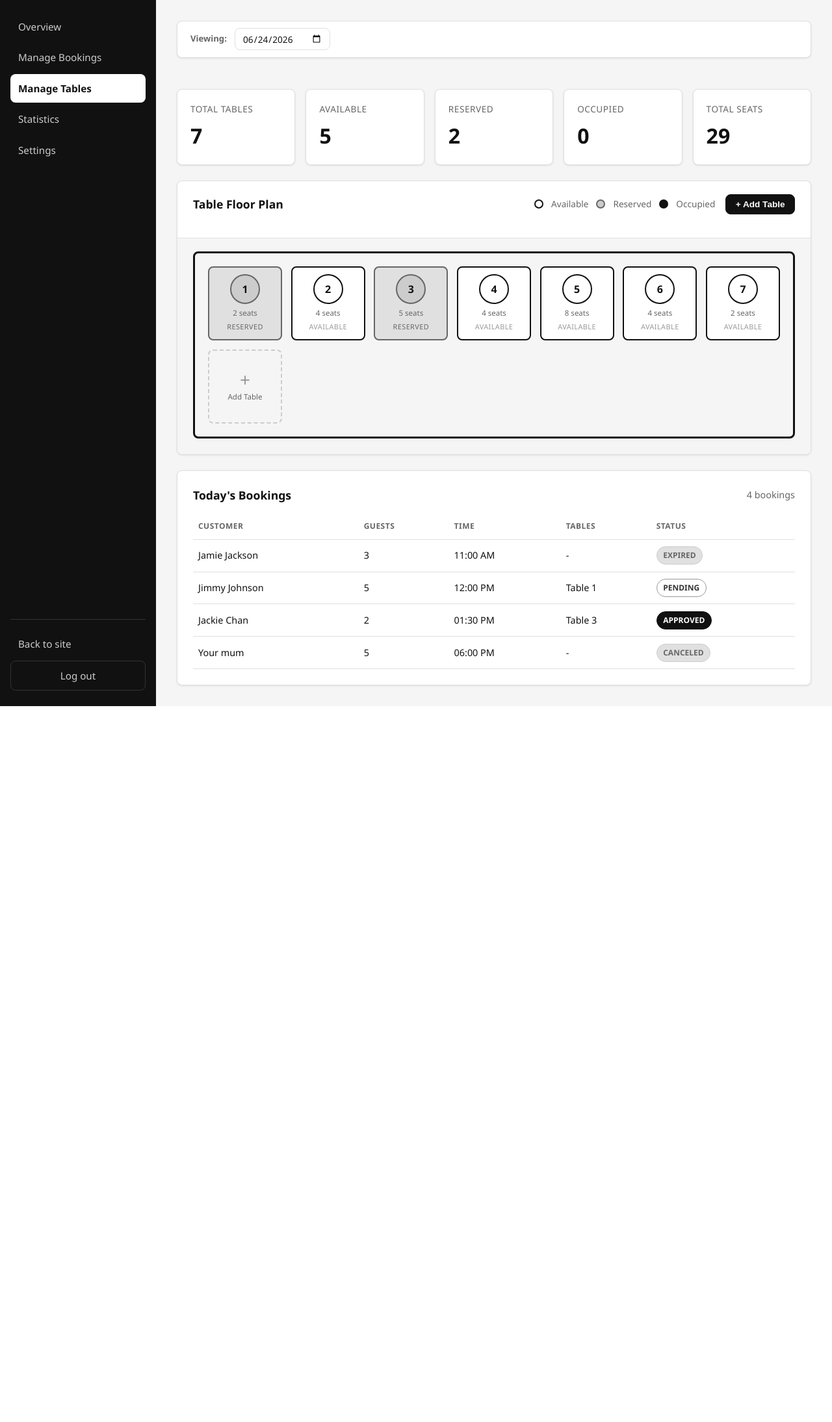
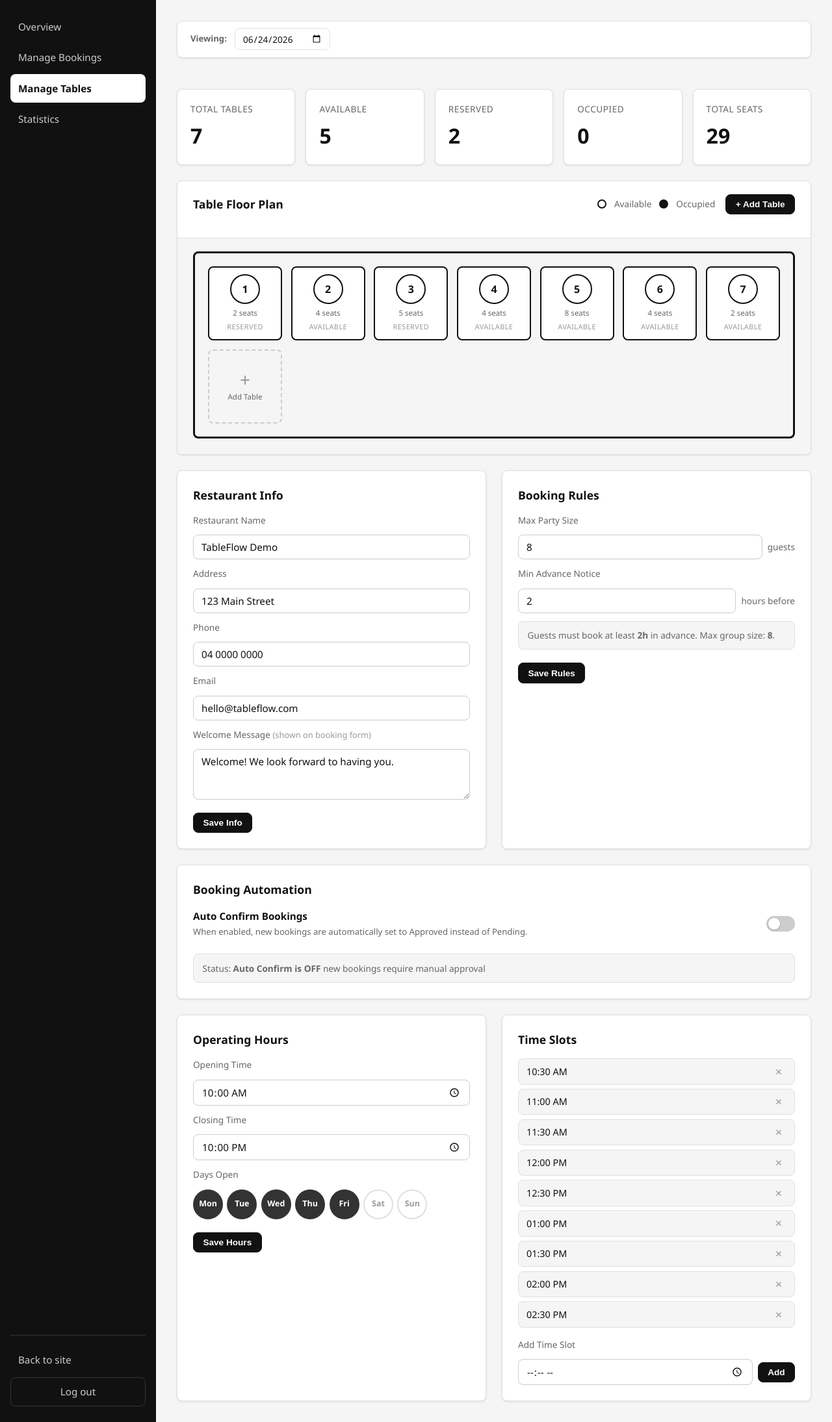
Before and after one commit to CK-UBacc/203.2-Restaurant-Booking-System, a Flask app: page /dashboard/tables in a window 1280 px wide. Shown: the part 104-2293 px from the top of the page at 65% size. Before the commit the page ends 1191 px from the top, so only its background shows below. Run offline with Flask 3, Linux system fonts and the light colour scheme; the visitor is signed in with stand-in values (Sample User, id 1).

Commit message:
24/6/2026
- Merger Settings and Manage Tables

```diff
--- a/app.py
+++ b/app.py
@@ -2,6 +2,7 @@ from flask import Flask, render_template, redirect, url_for, request, flash, ses
 from flask_sqlalchemy import SQLAlchemy
 from sqlalchemy import func
 from flask_mail import Mail, Message
+from wtformsTesting import TestBookingForm
 # import os # not currently being used?
 import datetime
 import calendar as cal_module
@@ -515,13 +516,14 @@ def dashboardBookingsEdit(id):
         flash("Failed to update booking.", "error")
     return redirect(url_for("dashboardBookings"))
 
-@app.route("/dashboard/tables", methods=["GET"])
+@app.route("/dashboard/tables", methods=["GET", "POST"])
 def dashboardTables():
 
     if not session.get("logged_in"):
         return redirect(url_for("loginpage"))
     '''
     Route to the manage tables page of the dashboard.
+    Also handles settings POST requests (merged from dashboardSettings).
 
     Args:
     None
@@ -529,6 +531,45 @@ def dashboardTables():
     Returns:
     render_template: template for the manage tables page with all tables.
     '''
+    settings = RestaurantSettings.query.first()
+    if not settings:
+        settings = RestaurantSettings()
+        database.session.add(settings)
+        database.session.commit()
+
+    if request.method == "POST":
+        section = request.form.get("section", "")
+        try:
+            if section == "info":
+                settings.restaurant_name = request.form.get("restaurant_name", "").strip() or settings.restaurant_name
+                settings.address         = request.form.get("address",   "").strip() or None
+                settings.phone           = request.form.get("phone",     "").strip() or None
+                settings.email           = request.form.get("email",     "").strip() or None
+                settings.description     = request.form.get("description","").strip() or None
+
+            elif section == "rules":
+                settings.max_party_size    = int(request.form.get("max_party_size",    settings.max_party_size))
+                settings.min_advance_hours = int(request.form.get("min_advance_hours", settings.min_advance_hours))
+
+            elif section == "hours":
+                settings.open_time  = datetime.time.fromisoformat(request.form.get("open_time",  "10:00"))
+                settings.close_time = datetime.time.fromisoformat(request.form.get("close_time", "22:00"))
+                days = ""
+                for d in ["mon","tue","wed","thu","fri","sat","sun"]:
+                    days += "1" if request.form.get(d) else "0"
+                settings.days_open = days
+
+            elif section == "booking_automation":
+                settings.auto_confirm = request.form.get("auto_confirm") == "1"
+
+            database.session.commit()
+            flash("Settings saved.", "success")
+        except Exception as e:
+            print(f"ERROR! {str(e)}")
+            flash("Failed to save settings.", "error")
+
+        return redirect(url_for("dashboardTables"))
+
     tables = Table.query.all()
     today = datetime.date.today()
 
@@ -566,6 +607,8 @@ def dashboardTables():
     reserved_count  = sum(1 for s in table_statuses.values() if s == 'RESERVED')
     occupied_count  = sum(1 for s in table_statuses.values() if s == 'OCCUPIED')
 
+    timeSlots = TimeSlot.query.order_by(TimeSlot.slot).all()
+
     return render_template(
         "dashboardTables.html",
         tables=tables,
@@ -577,6 +620,8 @@ def dashboardTables():
         available_count=available_count,
         reserved_count=reserved_count,
         occupied_count=occupied_count,
+        settings=settings,
+        timeSlots=timeSlots,
         active="tables"
     )
 
@@ -721,63 +766,6 @@ def dashboardStatistics():
         active="statistics"
     )
 
-@app.route("/dashboard/statistics", methods=["GET"])
-def dashboardStatistics():
-    bookings = Booking.query.all()
-
-    status_counts = {"PENDING": 0, "APPROVED": 0, "CANCELED": 0, "EXPIRED": 0}
-    for b in bookings:
-        s = b.status.upper()
-        if s in status_counts:
-            status_counts[s] += 1
-
-    monthly_raw = {}
-    for b in bookings:
-        key = b.date.strftime("%b %Y")
-        monthly_raw[key] = monthly_raw.get(key, 0) + 1
-
-    monthly = [
-        {"label": k, "count": v}
-        for k, v in sorted(monthly_raw.items(), key=lambda x: datetime.datetime.strptime(x[0], "%b %Y"))
-    ]
-
-    approved_guests = sum(b.guestCount for b in bookings if b.status.upper() == "APPROVED")
-    max_monthly = max((m["count"] for m in monthly), default=0)
-    max_status = max(status_counts.values(), default=0)
-
-    return render_template(
-        "dashboardStatistics.html",
-        bookings=bookings,
-        status_counts=status_counts,
-        monthly=monthly,
-        approved_guests=approved_guests,
-        max_monthly=max_monthly,
-        max_status=max_status,
-        active="statistics"
-    )
-
-
-@app.route("/dashboard/settings")
-def dashboardSettings():
-
-    if not session.get("logged_in"):
-        return redirect(url_for("loginpage"))
-
-    return render_template(
-        "dashboardSettings.html",
-        settings=None,
-        timeSlots=[],
-        active="settings"
-    )
-
-@app.route("/dashboard/settings/timeslots/add", methods=["POST"])
-def dashboardTimeSlotAdd():
-    return redirect(url_for("dashboardSettings"))
-
-
-@app.route("/dashboard/settings/timeslots/delete", methods=["POST"])
-def dashboardTimeSlotDelete():
-    return redirect(url_for("dashboardSettings"))
 
 @app.route("/dummyData", methods=["GET"])
 def dummyData():
@@ -870,45 +858,8 @@ def dummyTablesUpdate():
 #-------------------------------------------------------------------------------------------------------
 @app.route("/dashboard/settings", methods=["GET", "POST"])
 def dashboardSettings():
-    settings = RestaurantSettings.query.first()
-    if not settings: # create default row if missing
-        settings = RestaurantSettings()
-        database.session.add(settings)
-        database.session.commit()
-
-    if request.method == "POST":
-        section = request.form.get("section", "")
-        try:
-            if section == "info":
-                settings.restaurant_name = request.form.get("restaurant_name", "").strip() or settings.restaurant_name
-                settings.address         = request.form.get("address",   "").strip() or None
-                settings.phone           = request.form.get("phone",     "").strip() or None
-                settings.email           = request.form.get("email",     "").strip() or None
-                settings.description     = request.form.get("description","").strip() or None
-
-            elif section == "rules":
-                settings.max_party_size    = int(request.form.get("max_party_size",    settings.max_party_size))
-                settings.min_advance_hours = int(request.form.get("min_advance_hours", settings.min_advance_hours))
-
-            elif section == "hours":
-                settings.open_time  = datetime.time.fromisoformat(request.form.get("open_time",  "10:00"))
-                settings.close_time = datetime.time.fromisoformat(request.form.get("close_time", "22:00"))
-                days = ""
-                for d in ["mon","tue","wed","thu","fri","sat","sun"]:
-                    days += "1" if request.form.get(d) else "0"
-                settings.days_open = days
-
-            elif section == "booking_automation":
-                settings.auto_confirm = request.form.get("auto_confirm") == "1"
-
-            database.session.commit()
-            flash("Settings saved.", "success")
-        except Exception as e:
-            print(f"ERROR! {str(e)}")
-            flash("Failed to save settings.", "error")
-
-    timeSlots = TimeSlot.query.order_by(TimeSlot.slot).all()
-    return render_template("dashboardSettings.html", settings=settings, timeSlots=timeSlots, active="settings")
+    # Settings page merged into Manage Tables
+    return redirect(url_for("dashboardTables"))
 
 
 @app.route("/dashboard/settings/timeslots/add", methods=["POST"])
@@ -925,7 +876,7 @@ def dashboardTimeSlotAdd():
     except Exception as e:
         print(f"ERROR! {str(e)}")
         flash("Invalid time format.", "error")
-    return redirect(url_for("dashboardSettings"))
+    return redirect(url_for("dashboardTables"))
 
 
 @app.route("/dashboard/settings/timeslots/delete", methods=["POST"])
@@ -941,7 +892,7 @@ def dashboardTimeSlotDelete():
     except Exception as e:
         print(f"ERROR! {str(e)}")
         flash("Failed to remove time slot.", "error")
-    return redirect(url_for("dashboardSettings"))
+    return redirect(url_for("dashboardTables"))
 
 
 #-------------------------------------------------------------------------------------------------------
--- a/static/style.css
+++ b/static/style.css
@@ -1416,23 +1416,6 @@ body.login-page {
     text-align: center;
 }
 
-/* Reserved state has an advance booking */
-.floor-box-reserved {
-    background-color: var(--color-gray-200);
-    border-color: var(--color-gray-500);
-}
-
-.floor-box-reserved .floor-box-circle {
-    background-color: var(--color-gray-300);
-    border-color: var(--color-gray-500);
-    color: var(--color-black);
-}
-
-.floor-box-reserved .floor-box-seats,
-.floor-box-reserved .floor-box-status {
-    color: var(--color-gray-500);
-}
-
 /* Occupied state physically in use walk-in */
 .floor-box-occupied {
     background-color: var(--color-black);
@@ -1489,7 +1472,6 @@ body.login-page {
 }
 
 .legend-available { background-color: var(--color-white); }
-.legend-reserved  { background-color: var(--color-gray-300); border-color: var(--color-gray-500); }
 .legend-occupied  { background-color: var(--color-black); }
 
 /* ---------------------------------------------------------------------
--- a/templates/dashboardBase.html
+++ b/templates/dashboardBase.html
@@ -20,7 +20,6 @@
             <a href="{{ url_for('dashboardBookings') }}"   class="dash-nav-link {{ 'active' if active == 'bookings'  else '' }}">Manage Bookings</a>
             <a href="{{ url_for('dashboardTables') }}"     class="dash-nav-link {{ 'active' if active == 'tables'    else '' }}">Manage Tables</a>
             <a href="{{ url_for('dashboardStatistics') }}" class="dash-nav-link {{ 'active' if active == 'statistics' else '' }}">Statistics</a>
-            <a href="{{ url_for('dashboardSettings') }}"   class="dash-nav-link {{ 'active' if active == 'settings'  else '' }}">Settings</a>
         </nav>
 
         <div class="dash-sidebar-footer">
@@ -36,7 +35,7 @@
                 <h1>{% block heading %}Dashboard{% endblock %}</h1>
                 <p class="dash-subtitle">{% block subtitle %}{% endblock %}</p>
             </div>
-            <a href="{{ url_for('dashboardSettings') }}" class="dash-user">
+            <a href="{{ url_for('dashboardTables') }}" class="dash-user">
                 <div class="dash-avatar">A</div>
                 <div>
                     <strong>Admin</strong>
--- a/templates/dashboardOverview.html
+++ b/templates/dashboardOverview.html
@@ -79,7 +79,6 @@
         <div class="dash-card-header-right">
             <div class="floor-legend">
                 <span class="legend-dot legend-available"></span><span>Available</span>
-                <span class="legend-dot legend-reserved"></span><span>Reserved</span>
                 <span class="legend-dot legend-occupied"></span><span>Occupied</span>
             </div>
             <a href="{{ url_for('dashboardTables') }}" class="btn">Manage tables</a>
@@ -88,7 +87,7 @@
     <div class="floor-room">
         <div class="floor-grid">
             {% for table in tables %}
-            <div class="floor-box {% if table_statuses[table.id] == 'OCCUPIED' %}floor-box-occupied{% elif table_statuses[table.id] == 'RESERVED' %}floor-box-reserved{% endif %}"
+            <div class="floor-box {% if table_statuses[table.id] == 'OCCUPIED' %}floor-box-occupied{% endif %}"
                  style="cursor:default;">
                 <div class="floor-box-circle">{{ table.id }}</div>
                 <div class="floor-box-seats">{{ table.seats }} seats</div>
--- a/templates/dashboardTables.html
+++ b/templates/dashboardTables.html
@@ -6,6 +6,8 @@
 {% block subtitle %}View and manage the restaurant's tables{% endblock %}
 
 {% block content %}
+
+{% set d = settings.days_open or '1111100' %}
 
 <!-- Date filter bar -->
 <div class="table-date-bar">
@@ -63,7 +65,6 @@
         <div class="dash-card-header-right">
             <div class="floor-legend">
                 <span class="legend-dot legend-available"></span><span>Available</span>
-                <span class="legend-dot legend-reserved"></span><span>Reserved</span>
                 <span class="legend-dot legend-occupied"></span><span>Occupied</span>
             </div>
             <button type="button" class="btn btn-primary" onclick="openAddTableModal()">+ Add Table</button>
@@ -74,7 +75,7 @@
     <div class="floor-room">
         <div class="floor-grid">
             {% for table in tables %}
-            <div class="floor-box {% if table_statuses[table.id] == 'OCCUPIED' %}floor-box-occupied{% elif table_statuses[table.id] == 'RESERVED' %}floor-box-reserved{% endif %}"
+            <div class="floor-box {% if table_statuses[table.id] == 'OCCUPIED' %}floor-box-occupied{% endif %}"
                  data-id="{{ table.id }}"
                  data-seats="{{ table.seats }}"
                  data-status="{{ table_statuses[table.id] }}"
@@ -98,55 +99,186 @@
     </div>
 </section>
 
-<!-- Bookings for selected date -->
-<section class="dash-card dash-card-wide">
+<!-- Row 1: Restaurant info + Booking Rules -->
+<div class="dash-grid">
+
+    <!-- Restaurant Info -->
+    <section class="dash-card">
         <div class="dash-card-header">
-        <h2>
-            {% if is_today %}
-            Today's Bookings
+            <h2>Restaurant Info</h2>
+        </div>
+        <form method="POST" action="{{ url_for('dashboardTables') }}" class="dash-form settings-form">
+            <input type="hidden" name="section" value="info">
+
+            <label>Restaurant Name</label>
+            <input type="text" name="restaurant_name"
+                value="{{ settings.restaurant_name or '' }}" placeholder="My Restaurant" required>
+
+            <label>Address</label>
+            <input type="text" name="address"
+                value="{{ settings.address or '' }}" placeholder="123 Main Street">
+
+            <label>Phone</label>
+            <input type="tel" name="phone"
+                value="{{ settings.phone or '' }}" placeholder="04 0000 0000">
+
+            <label>Email</label>
+            <input type="email" name="email"
+                value="{{ settings.email or '' }}" placeholder="hello@restaurant.com">
+
+            <label>Welcome Message <span class="label-hint">(shown on booking form)</span></label>
+            <textarea name="description" class="modal-textarea" rows="3"
+                placeholder="Welcome! We look forward to having you.">{{ settings.description or '' }}</textarea>
+
+            <div class="settings-actions">
+                <button type="submit" class="btn btn-primary">Save Info</button>
+            </div>
+        </form>
+    </section>
+
+    <!-- Booking Rules -->
+    <section class="dash-card">
+        <div class="dash-card-header">
+            <h2>Booking Rules</h2>
+        </div>
+        <form method="POST" action="{{ url_for('dashboardTables') }}" class="dash-form settings-form">
+            <input type="hidden" name="section" value="rules">
+
+            <label>Max Party Size</label>
+            <div class="settings-input-row">
+                <input type="number" name="max_party_size"
+                    value="{{ settings.max_party_size or 8 }}" min="1" max="50" required>
+                <span class="input-unit">guests</span>
+            </div>
+
+            <label>Min Advance Notice</label>
+            <div class="settings-input-row">
+                <input type="number" name="min_advance_hours"
+                    value="{{ settings.min_advance_hours or 2 }}" min="0" max="72" required>
+                <span class="input-unit">hours before</span>
+            </div>
+
+            <div class="settings-rule-hint">
+                Guests must book at least <strong>{{ settings.min_advance_hours or 2 }}h</strong> in advance.
+                Max group size: <strong>{{ settings.max_party_size or 8 }}</strong>.
+            </div>
+
+            <div class="settings-actions">
+                <button type="submit" class="btn btn-primary">Save Rules</button>
+            </div>
+        </form>
+    </section>
+
+</div>
+
+<!-- Row 2: Booking Automation -->
+<div class="dash-grid">
+
+    <!-- Booking Automation -->
+    <section class="dash-card">
+        <div class="dash-card-header">
+            <h2>Booking Automation</h2>
+        </div>
+        <form method="POST" action="{{ url_for('dashboardTables') }}" class="dash-form settings-form">
+            <input type="hidden" name="section" value="booking_automation">
+
+            <div class="settings-toggle-row">
+                <div>
+                    <p class="settings-toggle-label">Auto Confirm Bookings</p>
+                    <p class="settings-toggle-hint">When enabled, new bookings are automatically set to Approved instead of Pending.</p>
+                </div>
+                <label class="toggle-switch">
+                    <input type="checkbox" name="auto_confirm" value="1"
+                           {% if settings.auto_confirm %}checked{% endif %}
+                           onchange="this.form.submit()">
+                    <span class="toggle-track">
+                        <span class="toggle-thumb"></span>
+                    </span>
+                </label>
+            </div>
+
+            <div class="settings-rule-hint" style="margin-top:0.75rem;">
+                Status:
+                {% if settings.auto_confirm %}
+                <strong style="color:#166534;">Auto Confirm is ON</strong> new bookings go straight to Approved
                 {% else %}
-            Bookings for {{ selected_date.strftime('%d %b %Y') }}
+                <strong style="color:var(--color-gray-500);">Auto Confirm is OFF</strong> new bookings require manual approval
                 {% endif %}
-        </h2>
-        <span class="dash-link">{{ date_bookings | length }} booking{{ 's' if date_bookings | length != 1 else '' }}</span>
             </div>
-    <div class="table-responsive">
-        <table class="dash-table">
-            <thead>
-                <tr>
-                    <th>Customer</th>
-                    <th>Guests</th>
-                    <th>Time</th>
-                    <th>Tables</th>
-                    <th>Status</th>
-                </tr>
-            </thead>
-            <tbody>
-                {% for booking in date_bookings | sort(attribute='time') %}
-                <tr>
-                    <td>{{ booking.name }}</td>
-                    <td>{{ booking.guestCount }}</td>
-                    <td>{{ booking.time.strftime('%I:%M %p') }}</td>
-                    <td>
-                        {% if booking.tables %}
-                            {% for t in booking.tables %}Table {{ t.id }}{% if not loop.last %}, {% endif %}{% endfor %}
+        </form>
+    </section>
+
+</div>
+
+<!-- Row 3: Operating Hours + Time Slots -->
+<div class="dash-grid">
+
+    <!-- Operating Hours -->
+    <section class="dash-card">
+        <div class="dash-card-header">
+            <h2>Operating Hours</h2>
+        </div>
+        <form method="POST" action="{{ url_for('dashboardTables') }}" class="dash-form settings-form">
+            <input type="hidden" name="section" value="hours">
+
+            <label>Opening Time</label>
+            <input type="time" name="open_time"
+                value="{{ settings.open_time.strftime('%H:%M') if settings.open_time else '10:00' }}" required>
+
+            <label>Closing Time</label>
+            <input type="time" name="close_time"
+                value="{{ settings.close_time.strftime('%H:%M') if settings.close_time else '22:00' }}" required>
+
+            <label>Days Open</label>
+            <div class="days-picker">
+                {% for label, key, idx in [('Mon','mon',0),('Tue','tue',1),('Wed','wed',2),('Thu','thu',3),('Fri','fri',4),('Sat','sat',5),('Sun','sun',6)] %}
+                <label class="day-checkbox">
+                    <input type="checkbox" name="{{ key }}"
+                        {% if d[idx] == '1' %}checked{% endif %}>
+                    <span>{{ label }}</span>
+                </label>
+                {% endfor %}
+            </div>
+
+            <div class="settings-actions">
+                <button type="submit" class="btn btn-primary">Save Hours</button>
+            </div>
+        </form>
+    </section>
+
+    <!-- Time Slots -->
+    <section class="dash-card">
+        <div class="dash-card-header">
+            <h2>Time Slots</h2>
+        </div>
+
+        <!-- Current slots -->
+        <div class="timeslot-grid">
+            {% for ts in timeSlots %}
+            <div class="timeslot-item">
+                <span>{{ ts.slot.strftime("%I:%M %p") }}</span>
+                <form method="POST" action="{{ url_for('dashboardTimeSlotDelete') }}">
+                    <input type="hidden" name="slot" value="{{ ts.slot.strftime('%H:%M:%S') }}">
+                    <button type="submit" class="btn-icon" title="Remove">&#x2715;</button>
+                </form>
+            </div>
             {% else %}
-                            -
-                        {% endif %}
-                    </td>
-                    <td><span class="badge badge-{{ booking.status | lower }}">{{ booking.status }}</span></td>
-                </tr>
-                {% else %}
-                <tr>
-                    <td colspan="5" class="dash-empty">
-                        No bookings for {% if is_today %}today{% else %}{{ selected_date.strftime('%d %b %Y') }}{% endif %}.
-                    </td>
-                </tr>
+            <p class="dash-empty">No time slots yet.</p>
             {% endfor %}
-            </tbody>
-        </table>
         </div>
+
+        <!-- Add new slot -->
+        <form method="POST" action="{{ url_for('dashboardTimeSlotAdd') }}"
+            class="dash-form" style="max-width:100%; margin-top:1rem;">
+            <label>Add Time Slot</label>
+            <div class="settings-input-row">
+                <input type="time" name="slot" required>
+                <button type="submit" class="btn btn-primary">Add</button>
+            </div>
+        </form>
     </section>
+
+</div>
 
 <!-- Add Table Modal -->
 <div id="addTableModal" class="modal-overlay" style="display:none;">
@@ -184,27 +316,6 @@
                 <button type="submit" class="btn btn-primary">Save Changes</button>
             </div>
         </form>
-
-        <!-- When AVAILABLE: two side-by-side buttons -->
-        <div id="actionsAvailable" style="display:none; margin-top:0.75rem;">
-            <div style="display:flex; gap:0.5rem;">
-                <form id="markReservedForm" method="POST" style="flex:1;">
-                    <input type="hidden" name="new_status" value="RESERVED">
-                    <button type="submit" class="btn" style="width:100%;">Mark as Reserved</button>
-                </form>
-                <form id="markOccupiedForm" method="POST" style="flex:1;">
-                    <input type="hidden" name="new_status" value="OCCUPIED">
-                    <button type="submit" class="btn" style="width:100%;">Mark as Occupied</button>
-                </form>
-            </div>
-        </div>
-        <!-- When RESERVED or OCCUPIED: single button -->
-        <div id="actionsNotAvailable" style="display:none; margin-top:0.75rem;">
-            <form id="markAvailableForm" method="POST">
-                <input type="hidden" name="new_status" value="AVAILABLE">
-                <button type="submit" class="btn btn-primary" style="width:100%;">Mark as Available</button>
-            </form>
-        </div>
 
         <form id="deleteTableForm" method="POST" style="margin-top:0.5rem;">
             <button type="button" class="btn btn-danger" style="width:100%;" onclick="openDeleteConfirm()">Delete Table</button>
@@ -244,9 +355,6 @@
         var toggleUrl = '/dashboard/tables/toggle/' + id;
         document.getElementById('editTableForm').action      = '/dashboard/tables/edit/'   + id;
         document.getElementById('deleteTableForm').action    = '/dashboard/tables/delete/' + id;
-        document.getElementById('markReservedForm').action   = toggleUrl;
-        document.getElementById('markOccupiedForm').action   = toggleUrl;
-        document.getElementById('markAvailableForm').action  = toggleUrl;
 
         /* Status label */
         var labelEl = document.getElementById('editTableStatusLabel');
@@ -256,15 +364,6 @@
             labelEl.innerHTML = 'Status: <span class="badge badge-pending">Reserved</span>';
         } else {
             labelEl.innerHTML = 'Status: <span class="badge badge-approved">Available</span>';
-        }
-
-        /* Show correct action group */
-        if (status === 'AVAILABLE') {
-            document.getElementById('actionsAvailable').style.display    = 'block';
-            document.getElementById('actionsNotAvailable').style.display = 'none';
-        } else {
-            document.getElementById('actionsAvailable').style.display    = 'none';
-            document.getElementById('actionsNotAvailable').style.display = 'block';
         }
 
         document.getElementById('editTableModal').style.display = 'flex';
```
Lines whose indentation alone changed are shown as unchanged.
